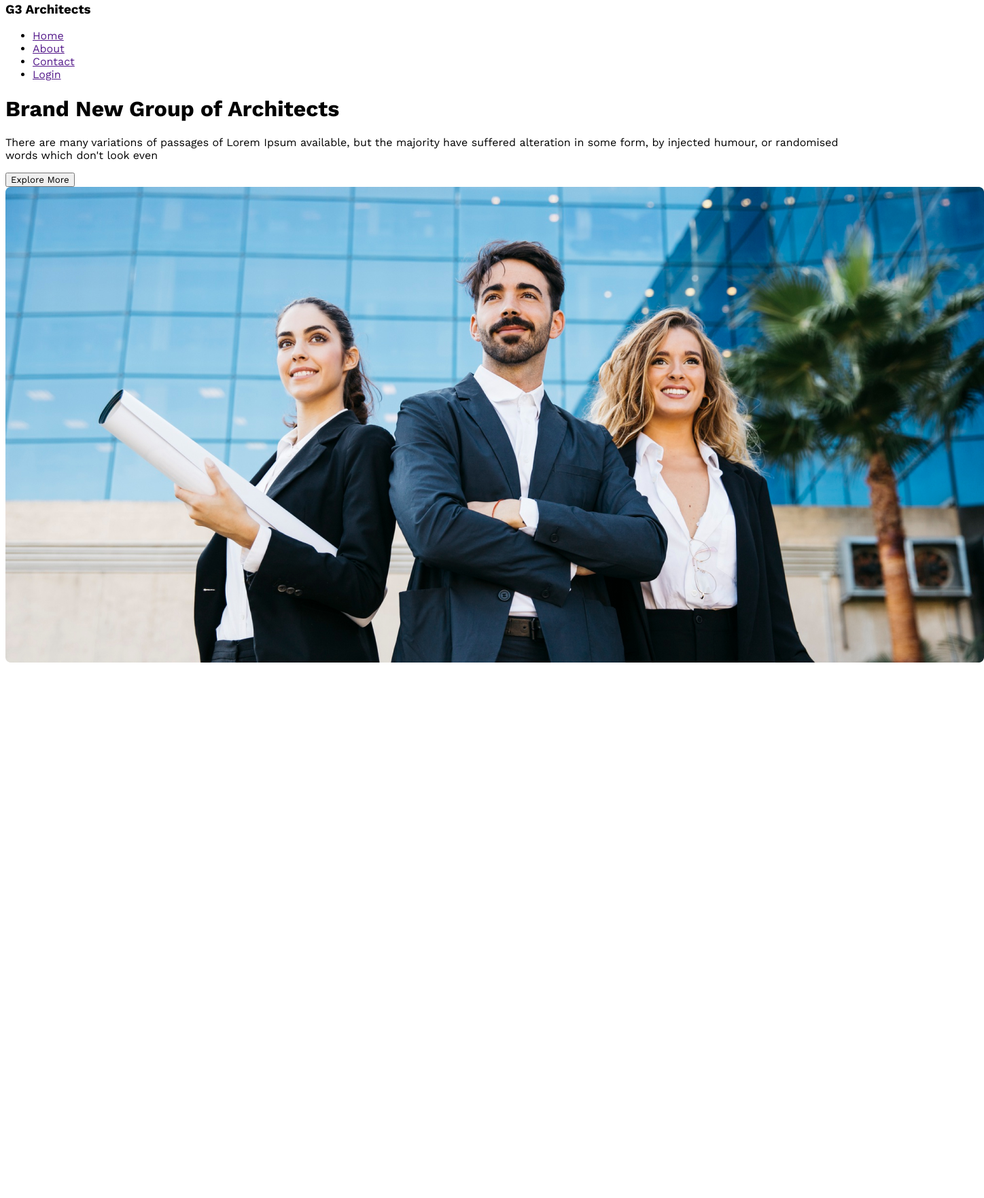
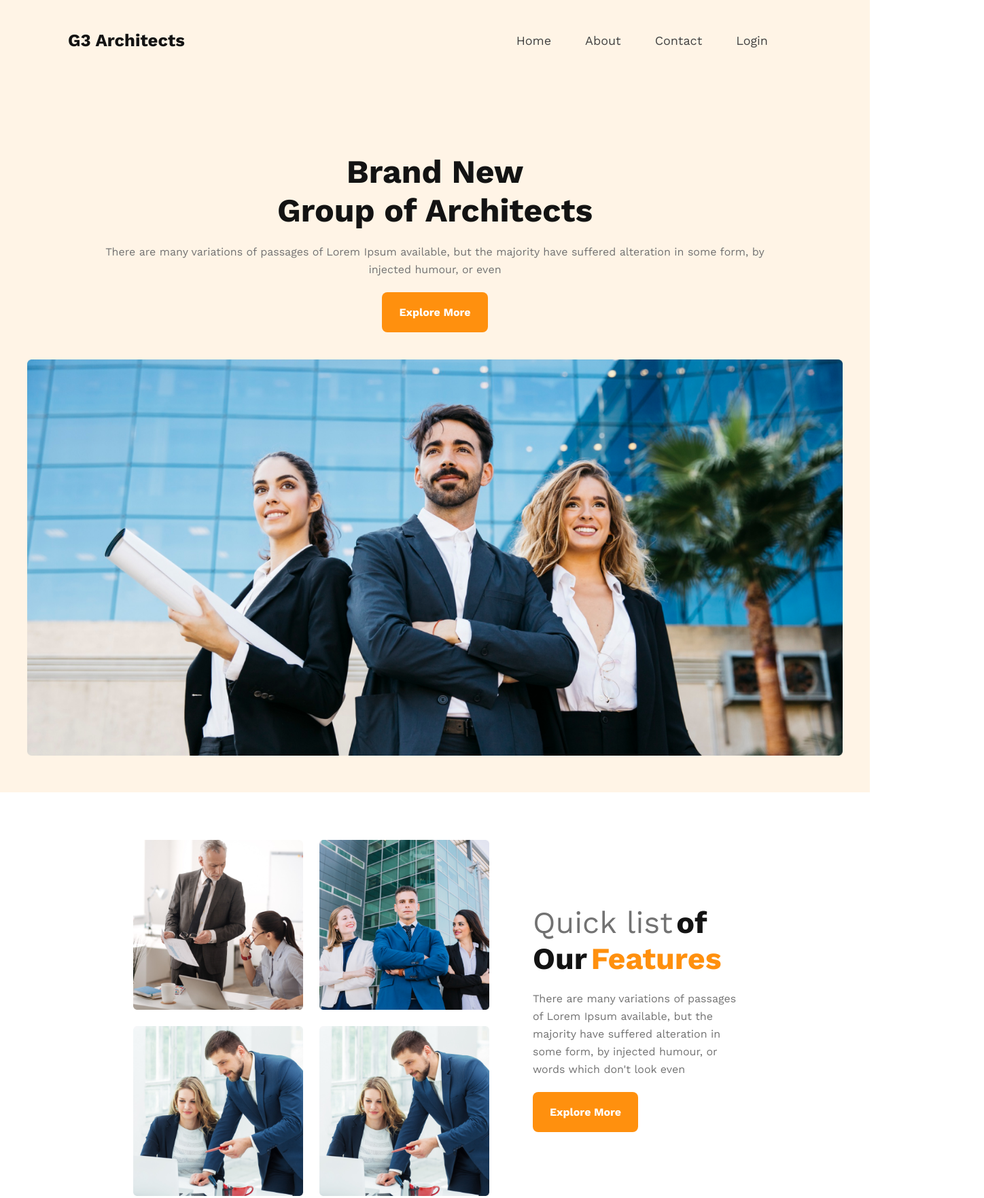
Before and after one commit to MahdiManik/g3_architects-website, a plain HTML site: page index.html in a window 1280 px wide. Shown: the part 16-1779 px from the top of the page at 68% size, 1448 px wide, since content can reach past the window. Before the commit the page ends 1003 px from the top, so only its background shows below. Drawn offline with nearby package versions, Linux system fonts and the light colour scheme.

Commit message:
add tow section

```diff
--- a/index.html
+++ b/index.html
@@ -1,18 +1,21 @@
 <!DOCTYPE html>
 <html lang="en">
+
 <head>
     <meta charset="UTF-8">
     <meta name="viewport" content="width=device-width, initial-scale=1.0">
     <title>G3 Architect</title>
     <link rel="stylesheet" href="styles/architect.css">
 </head>
+
 <body>
+
+    <!-- header-section start -->
     <header>
         <nav>
-            <div class="logo">
-                <h3>G3 Architects</h3>
-            </div>
-            <div class="menu">
+
+            <h3 class="nav-title">G3 Architects</h3>
+
             <ul>
                 <li>
                     <a href="">Home</a>
@@ -27,20 +30,67 @@
                     <a href="">Login</a>
                 </li>
             </ul>
-            </div>
+
         </nav>
         <div class="banner">
-            <h1 class="banner-title">Brand New Group of Architects</h1>
-            <p class="banner-description">There are many variations of passages of Lorem Ipsum available, but the majority have suffered alteration in some form, by injected humour, or randomised words which don't look even</p>
+            <div class="banner-content">
+                <h1 class="banner-title">Brand New <br> Group of Architects</h1>
+                <p class="description-text">There are many
+                    variations of passages of Lorem Ipsum
+                    available, but the
+                    majority have suffered alteration in
+                    some form, by injected humour, or
+                    even</p>
                 <button class="btn-primary">Explore More</button>
+            </div>
             <img src="./images/banner.png" alt="">
         </div>
     </header>
+    <!-- header-section end -->
+
+
+    <!-- main-section start -->
     <main>
+        <!-- this is teams-section -->
+        <section class="teams-section">
+            <div class="teams-image">
+                <img src="./images/team1.png" alt="">
+                <img src="./images/team2.png" alt="">
+                <img src="./images/team3.png" alt="">
+                <img src="./images/team3.png" alt="">
+            </div>
+            <div class="teams-content">
+                <h3>
+                    <span class="h3-quick-list">Quick list</span>
+                    <span class="h3-of-Our">of Our</span>
+                    <span class="h3-features">Features</span>
+                </h3>
+                <p class="description-text">There are many variations of passages of Lorem Ipsum available, but the
+                    majority have suffered alteration in some form, by injected humour, or  words which don't
+                    look even</p>
+                <button class="btn-primary">Explore More</button>
+            </div>
+        </section>
+
+        <!-- this is features-section  -->
+        <section>
+
+        </section>
+
+        <!-- this is sponsors-section  -->
+        <section>
+
+        </section>
 
     </main>
+    <!-- main-section end -->
+
+
+    <!-- footer-section start -->
     <footer>
 
     </footer>
+    <!-- footer-section end -->
 </body>
+
 </html>
--- a/styles/architect.css
+++ b/styles/architect.css
@@ -1,7 +1,230 @@
 /* work sans font from google font */
 @import url('https://fonts.googleapis.com/css2?family=Lato:wght@400;700&family=Work+Sans:wght@400;700;800&display=swap');
+
+/* universal styles */
 
 * {
     font-family: 'Lato', sans-serif;
     font-family: 'Work Sans', sans-serif;
+    margin: 0px;
 }
+
+main,
+footer {
+    margin: 70px 200px;
+    max-width: 1440;
+}
+
+
+.description-text {
+    color: #727272;
+    font-size: 1rem;
+    font-weight: 400;
+    line-height: 26px;
+    padding: 20px 0px;
+}
+
+.btn-primary {
+    border-radius: 8px;
+    background: #FF900E;
+    padding: 20px 25px;
+    border: 0;
+    font-size: 1rem;
+    font-weight: 600;
+    color: #fff;
+}
+
+
+/* header-part styles start */
+
+header {
+    background: rgba(255, 144, 14, 0.10);
+}
+
+nav {
+    display: flex;
+    justify-content: space-between;
+    align-items: center;
+    padding: 60px 100px;
+}
+
+.nav-title {
+    color: #131313;
+    font-size: 1.6rem;
+    font-weight: 700;
+}
+
+nav>ul {
+    display: flex;
+}
+
+nav li {
+    display: flex;
+    list-style: none;
+    justify-content: center;
+    text-align: center;
+    font-size: 18px;
+    font-weight: 500;
+    margin-right: 50px;
+}
+
+nav li a {
+
+    text-decoration: none;
+    color: #424242;
+}
+
+.banner {
+    padding: 50px 40px;
+    text-align: center;
+}
+
+.banner-content {
+    padding: 40px 100px;
+}
+
+.banner-title {
+    color: #131313;
+    text-align: center;
+    font-size: 3rem;
+    font-style: normal;
+    font-weight: 700;
+    line-height: normal;
+}
+
+.banner img {
+    width: 100%;
+}
+
+/* header-part styles end */
+
+
+
+
+/* main-part styles start */
+
+/*  this is teams-section  */
+
+.teams-section {
+    display: flex;
+    justify-content: center;
+    align-items: center;
+    gap: 4rem;
+}
+.teams-image {
+    display: grid;
+    grid-template-columns: repeat(2, 1fr);
+    gap: 1.5rem;
+}
+
+.teams-image img {
+    max-width: 300px;
+    min-width: 250px;
+}
+.teams-image img {
+    width: 100%;
+}
+
+.teams-content{
+    min-width: 300px;
+}
+
+.h3-quick-list {
+    color: #727272;
+    font-size: 2.8rem;
+    font-style: normal;
+    font-weight: 500;
+}
+
+.h3-of-Our {
+    color: #131313;
+    font-size: 2.8rem;
+    font-weight: 700;
+}
+
+.h3-features {
+    color: #FF900E;
+    font-size: 2.8rem;
+    font-weight: 700;
+}
+
+
+
+/* this is features-section */
+
+
+
+
+
+/* this is sponsors-section */
+
+
+
+
+
+/* footer-part style start */
+
+
+
+/* footer-part style end */
+
+
+
+
+
+
+
+
+/* responsive with @media  */
+
+/* small and phone device */
+
+@media screen and (max-width: 576px) {
+
+    .teams-section,
+    nav ul,
+    nav {
+        flex-direction: column;
+    }
+
+    .teams-section,
+    .banner {
+        padding: 10px;
+    }
+
+    nav ul,
+    nav {
+        gap: 10px;
+    }
+    .teams-image {
+        grid-template-columns: 1fr;
+    }
+
+
+
+
+
+}
+
+
+
+
+
+
+
+/* tablet devices */
+
+@media screen and (min-width:577px) and (max-width: 992px) {
+
+    .teams-section,
+    nav {
+        flex-direction: column;
+    }
+
+    .teams-section,
+    .teams-content,
+    nav ul,
+    .banner {
+        padding: 10px;
+    }
+}
```
Lines whose indentation alone changed are shown as unchanged.
